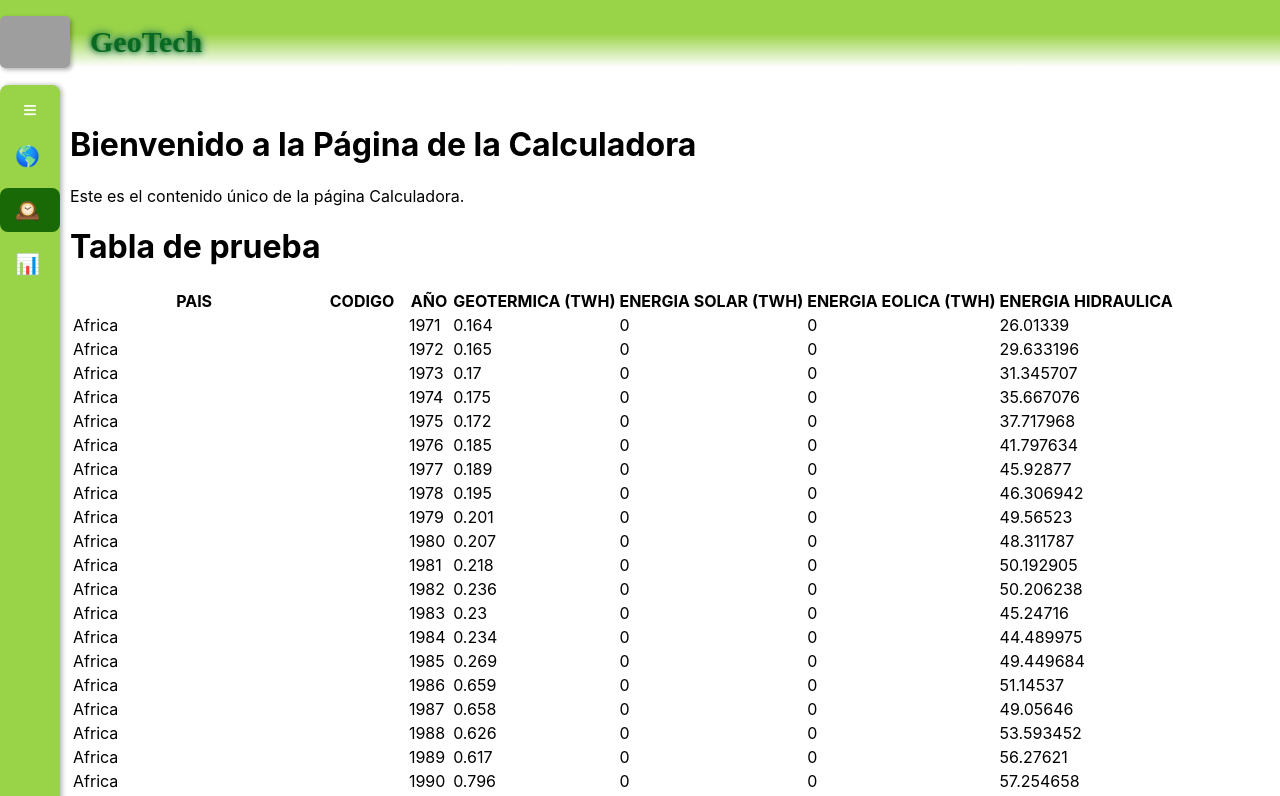
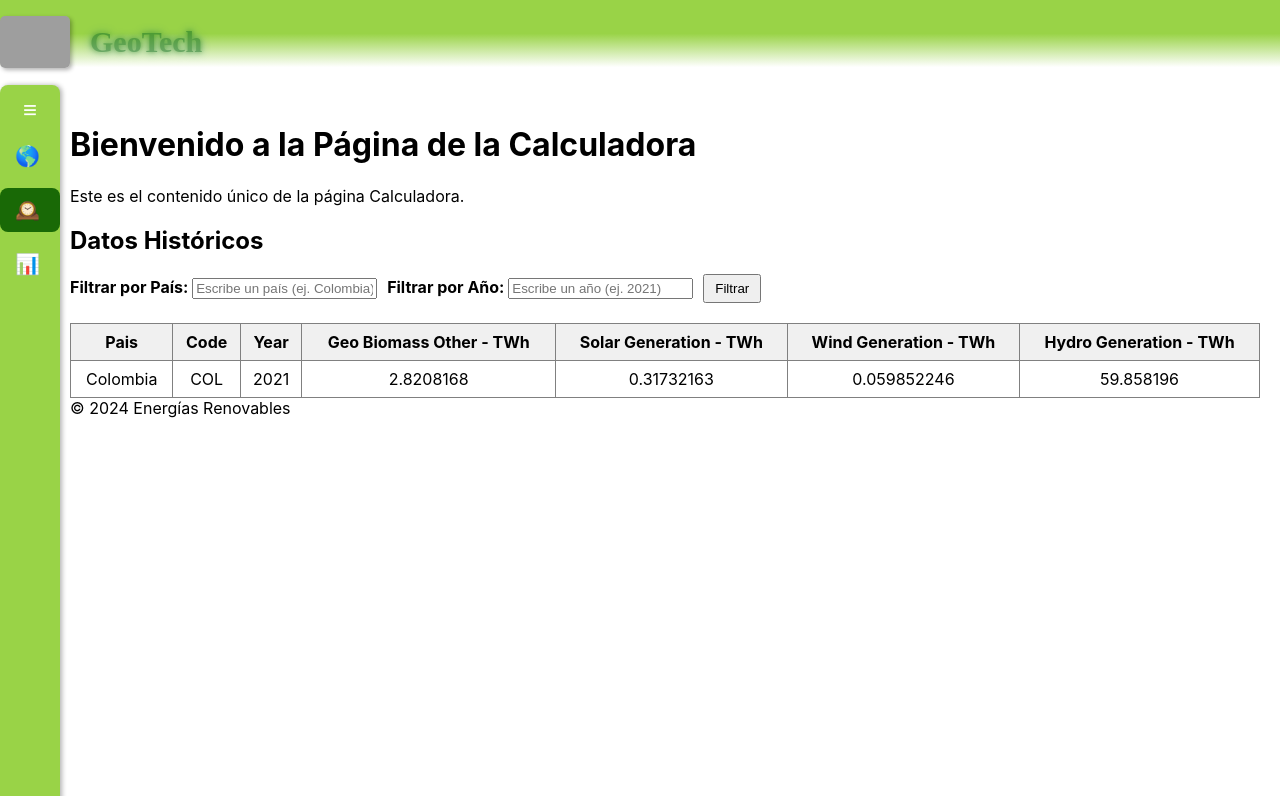
Before and after one commit to Bocchi26/ProyectoFinal, a React (Create React App) app: page /historia in a window 1280 px wide. Shown: the top 796 px of the page. Built offline with nearby package versions, Linux system fonts and the light colour scheme; grey boxes are pictures that could not be loaded.

Commit message:
filtrado y creacion de tablas a lo mero mero

```diff
--- a/package.json
+++ b/package.json
@@ -11,6 +11,7 @@
     "react-dom": "^18.3.1",
     "react-router-dom": "^7.0.1",
     "react-scripts": "5.0.1",
+    "react-table": "^7.8.0",
     "recharts": "^2.13.3",
     "web-vitals": "^2.1.4"
   },
--- a/src/components/logicaCSV/tablasCSV.js
+++ b/src/components/logicaCSV/tablasCSV.js
@@ -1,7 +1,15 @@
-import React, { useEffect } from 'react';
+
+
+import React, { useEffect, useState, useMemo } from "react";
+import { useTable} from "react-table";
 import "./tablasCSV.css"
 
 const TabularCSV = () => {
+  const [datos, setDatos] = useState([]); // Estado para almacenar los datos procesados del CSV
+  const [filtros, setFiltros] = useState({ entity: "", year: "" }); // Filtros iniciales
+  const [filtrosAplicados, setFiltrosAplicados] = useState({ entity: "Colombia", year: "2021" }); // Filtros aplicados
+
+  // Cargar el archivo CSV al montar el componente
   useEffect(() => {
     const cargarCSV = async () => {
       try {
@@ -9,54 +17,132 @@ const TabularCSV = () => {
         const texto = await respuestas.text();
 
         const lineas = texto.split("\n").map((linea) => linea.trim());
-        const encabezados = lineas[0].split(",");
-        const cuerpo = lineas.slice(1);
+        const encabezados = lineas[0].split(","); // Encabezados como nombres de columnas
+        const cuerpo = lineas.slice(1); // Resto del archivo como datos
 
-        const tbody = document.querySelector("#tablaUsuarios tbody");
+        const datosProcesados = cuerpo
+          .filter((linea) => linea.trim() !== "") // Eliminar líneas vacías
+          .map((linea) => {
+            const columnas = linea.split(",");
+            return encabezados.reduce((obj, encabezado, index) => {
+              obj[encabezado] = columnas[index]?.trim(); // Asignar valores a cada encabezado
+              return obj;
+            }, {});
+          });
 
-        cuerpo.forEach((linea) => {
-          if (linea.trim() === "") return;
-          const columnas = linea.split(",");
-          if (columnas.length === encabezados.length) {
-            const fila = document.createElement("tr");
-
-            columnas.forEach((dato) => {
-              const celda = document.createElement("td");
-              celda.textContent = dato.trim();
-              fila.appendChild(celda);
-            });
-
-            tbody.appendChild(fila);
-          }
-        });
+        setDatos(datosProcesados); // Guardar los datos procesados en el estado
       } catch (error) {
         console.error("Error al cargar el archivo CSV: ", error);
       }
     };
 
+    cargarCSV();
+  }, []);
 
-    cargarCSV();
-  }, []); // Se ejecuta al montar el componente
+  // Filtrar datos solo cuando los filtros sean aplicados
+  const datosFiltrados = useMemo(() => {
+    return datos.filter((dato) => {
+      const entityNormalizado = filtrosAplicados.entity.trim().toLowerCase();
+      const yearNormalizado = filtrosAplicados.year.trim();
+      const coincideEntity = !entityNormalizado || dato.Entity?.trim().toLowerCase() === entityNormalizado;
+      const coincideYear = !yearNormalizado || dato.Year?.trim() === yearNormalizado;
+      return coincideEntity && coincideYear;
+    });
+  }, [datos, filtrosAplicados]); // Recalcular solo cuando cambien `datos` o `filtrosAplicados`
+
+  // Definición de columnas para la tabla
+  const columnas = useMemo(
+    () => [
+      { Header: "Pais", accessor: "Entity" },
+      { Header: "Code", accessor: "Code" },
+      { Header: "Year", accessor: "Year" },
+      { Header: "Geo Biomass Other - TWh", accessor: "Geo Biomass Other - TWh" },
+      { Header: "Solar Generation - TWh", accessor: "Solar Generation - TWh" },
+      { Header: "Wind Generation - TWh", accessor: "Wind Generation - TWh" },
+      { Header: "Hydro Generation - TWh", accessor: "Hydro Generation - TWh" },
+    ],
+    []
+  );
+
+  // Preparar la tabla con react-table usando los datos filtrados
+  const { getTableProps, getTableBodyProps, headerGroups, rows, prepareRow } = useTable({
+    columns: columnas,
+    data: datosFiltrados,
+  });
 
   return (
-      <div id="tabla">
-        <h1>Tabla de prueba</h1>
-        <table id="tablaUsuarios">
-          <thead>
+    <article>
+      <h1>Datos Históricos</h1>
+
+
+      <div style={{ marginBottom: "20px" }}>
+        <label>
+          <strong>Filtrar por País: </strong>
+          <input
+            type="text"
+            value={filtros.entity} // Enlazar el valor al estado
+            onChange={(e) =>
+              setFiltros({ ...filtros, entity: e.target.value.toLowerCase() }) // Normalizar el filtro de país
+            }
+            placeholder="Escribe un país (ej. Colombia)"
+          />
+        </label>
+        <label style={{ marginLeft: "10px" }}>
+          <strong>Filtrar por Año: </strong>
+          <input
+            type="text"
+            value={filtros.year} // Enlazar el valor al estado
+            onChange={(e) => setFiltros({ ...filtros, year: e.target.value.trim() })} // Normalizar el filtro de año
+            placeholder="Escribe un año (ej. 2021)"
+          />
+        </label>
+        <button
+          onClick={() => setFiltrosAplicados({ ...filtros })} // Aplicar los filtros al hacer clic
+          style={{ marginLeft: "10px", padding: "5px 10px", cursor: "pointer" }}
+        >
+          Filtrar
+        </button>
+      </div>
+
+
+      <table {...getTableProps()} border="1" style={{ width: "100%", borderCollapse: "collapse" }}>
+        <thead>
+          {headerGroups.map((headerGroup) => (
+            <tr {...headerGroup.getHeaderGroupProps()}>
+              {headerGroup.headers.map((column) => (
+                <th {...column.getHeaderProps()} style={{ padding: "8px", background: "#f0f0f0" }}>
+                  {column.render("Header")}
+                </th>
+              ))}
+            </tr>
+          ))}
+        </thead>
+        <tbody {...getTableBodyProps()}>
+          {rows.length > 0 ? (
+            rows.map((row) => {
+              prepareRow(row); // Preparar la fila antes de renderizarla
+              return (
+                <tr {...row.getRowProps()}>
+                  {row.cells.map((cell) => (
+                    <td {...cell.getCellProps()} style={{ padding: "8px", textAlign: "center" }}>
+                      {cell.render("Cell")}
+                    </td>
+                  ))}
+                </tr>
+              );
+            })
+          ) : (
+            // Mostrar mensaje si no hay datos
             <tr>
-              <th>PAIS</th>
-              <th>CODIGO</th>
-              <th>AÑO</th>
-              <th>GEOTERMICA (TWH)</th>
-              <th>ENERGIA SOLAR (TWH)</th>
-              <th>ENERGIA EOLICA (TWH)</th>
-              <th>ENERGIA HIDRAULICA</th>
+              <td colSpan={columnas.length} style={{ textAlign: "center", padding: "8px" }}>
+                No se encontraron resultados.
+              </td>
             </tr>
-          </thead>
-          <tbody></tbody>
-        </table>
-      </div>
-  );
+          )}
+        </tbody>
+      </table>
+    </article>
+);
 };
 
 export default TabularCSV;
```
Also changed, not shown: 1 other file (tests, documents, lock files or other folders).
